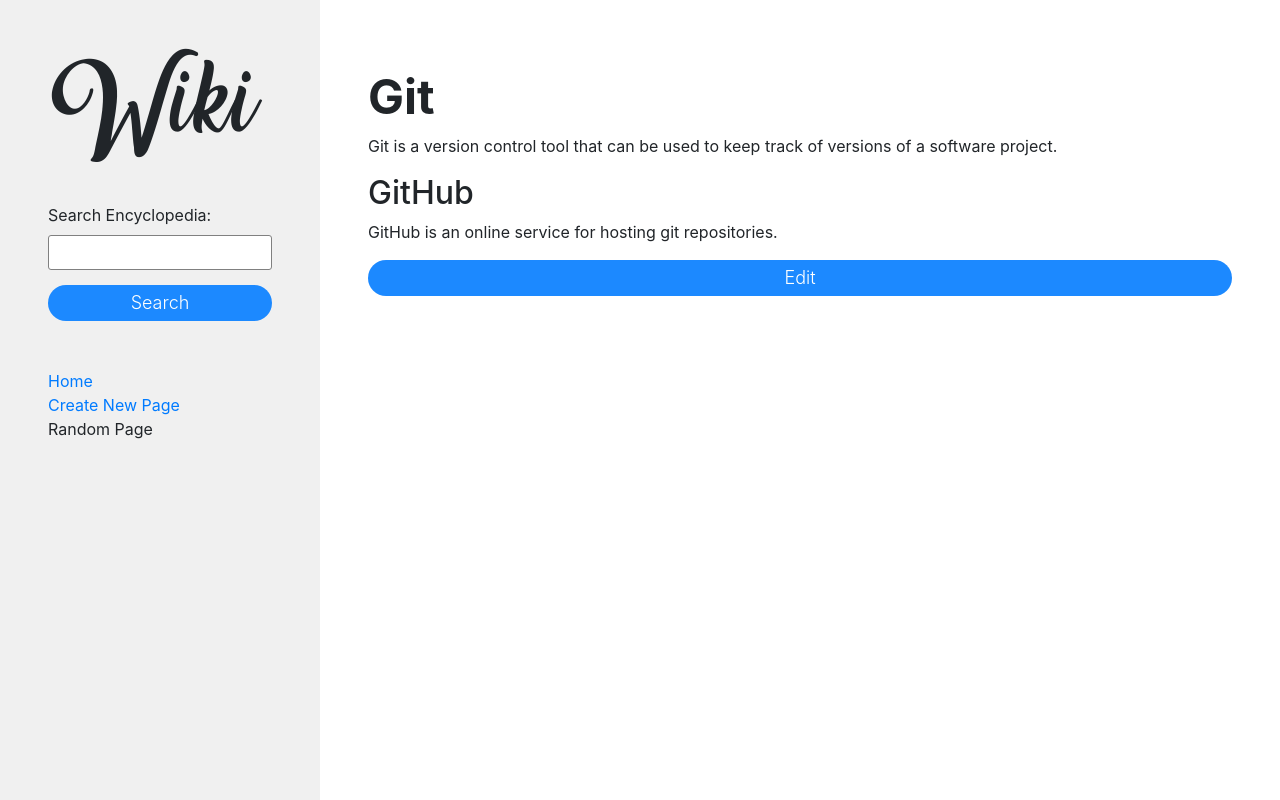
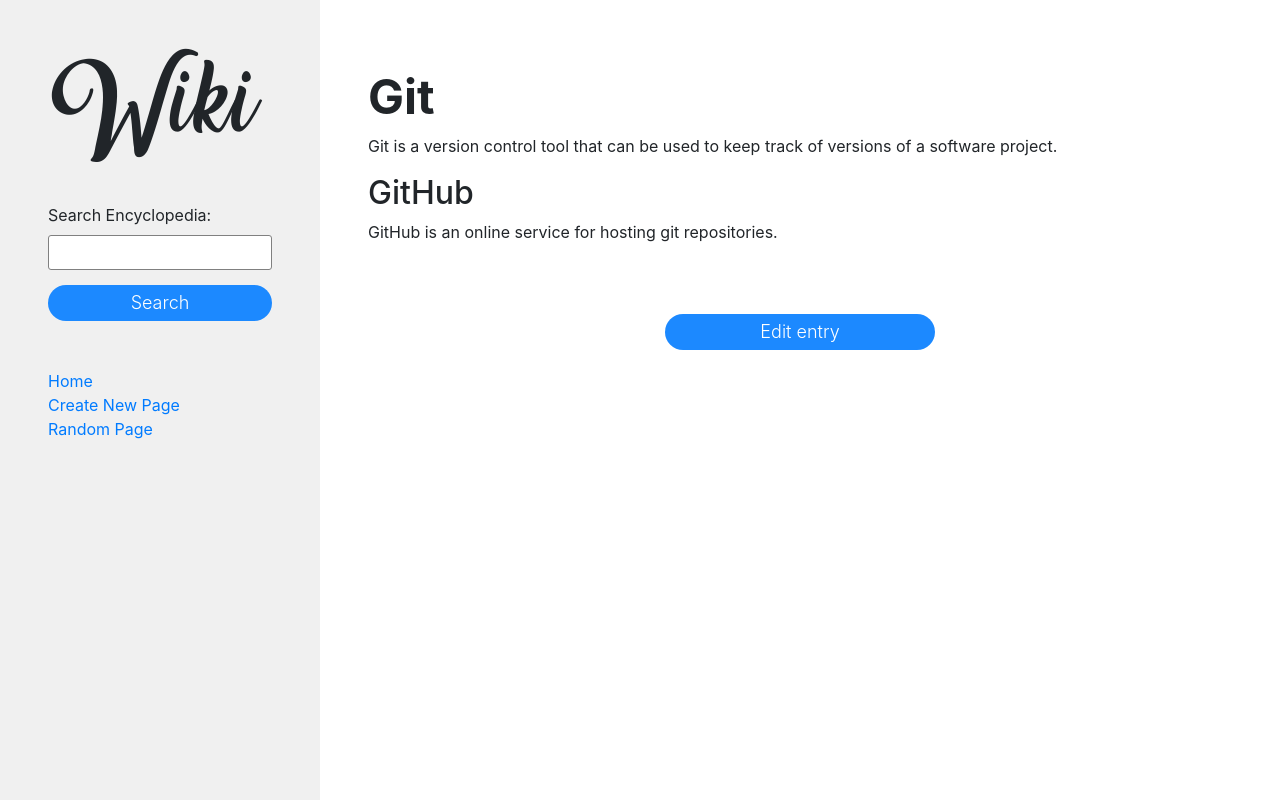
Before and after one commit to KenjiEmura/CS50, a Django app: page /wiki/Git in a window 1280 px wide. Run offline with Django 3.2, Linux system fonts and the light colour scheme; some libraries are stand-ins or nearby versions.

Commit message:
Finished 'edit entries' and go to random post

```diff
--- a/Course-2/Project 1 - Wiki/encyclopedia/static/encyclopedia/styles.css
+++ b/Course-2/Project 1 - Wiki/encyclopedia/static/encyclopedia/styles.css
@@ -70,7 +70,7 @@ td {
   font-weight: 600;
 }
 
-.submit-button {
+.button {
   position: relative;
   display: block;
   height: 36px;
@@ -83,7 +83,7 @@ td {
   cursor: pointer;
   transition: all 0.1s ease-in-out;
 }
-.submit-button:hover {
+.button:hover {
   background-color: #1460b1;
   border-color: transparent;
   transition: all 0.1s ease-in-out;
@@ -126,9 +126,9 @@ td {
   padding: 0 0 0 2em;
 }
 
-div.submit-button-wrapper {
+div.right-align-button-wrapper {
   display: flex;
-  justify-content: flex-end;
+  justify-content: center;
 }
 
 .error-message {
@@ -141,4 +141,9 @@ div.submit-button-wrapper {
   padding: 0.8em 0;
 }
 
+.edit-button {
+  margin-top: 3em;
+  width: 15em;
+}
+
 /*# sourceMappingURL=styles.css.map */
--- a/Course-2/Project 1 - Wiki/encyclopedia/static/encyclopedia/styles.scss
+++ b/Course-2/Project 1 - Wiki/encyclopedia/static/encyclopedia/styles.scss
@@ -81,7 +81,7 @@ td {
     font-weight: 600;
 }
 
-.submit-button {
+.button {
     position: relative;
     display: block;
     height: 36px;
@@ -138,9 +138,9 @@ td {
     padding: 0 0 0 2em;
 }
 
-div.submit-button-wrapper {
+div.right-align-button-wrapper {
     display: flex;
-    justify-content: flex-end;
+    justify-content: center;
 }
 
 .error-message {
@@ -152,3 +152,8 @@ div.submit-button-wrapper {
     border-radius: 5px;
     padding: 0.8em 0;
 }
+
+.edit-button {
+    margin-top: 3em;
+    width: 15em;
+}
--- a/Course-2/Project 1 - Wiki/encyclopedia/templates/encyclopedia/edit.html
+++ b/Course-2/Project 1 - Wiki/encyclopedia/templates/encyclopedia/edit.html
@@ -13,11 +13,12 @@
             </div>
         {% endif %}
 
-        <form id="new-entry-form" action="{% url 'encyclopedia:new-entry' %}" method="POST">
+        <form id="new-entry-form" action="{% url 'encyclopedia:edit' %}" method="POST">
             {% csrf_token %}
             {{ edit_form }}
+            <input type="hidden" name="entry_title" value="{{ title }}">
         </form>
-        <div class="submit-button-wrapper">
+        <div class="right-align-button-wrapper">
             <button type="submit" class="submit-button new-entry-submit-button" form="new-entry-form">Save Page</button>
         </div>
     </div>
--- a/Course-2/Project 1 - Wiki/encyclopedia/templates/encyclopedia/entry.html
+++ b/Course-2/Project 1 - Wiki/encyclopedia/templates/encyclopedia/entry.html
@@ -8,9 +8,11 @@
 
     {{ entry|safe|escape }}
 
-    <form action="{% url 'encyclopedia:edit' %}">
-        <input type="hidden" name="entry_title" value="{{ entry_title }}">
-        <input class="submit-button sidebar-button" type="submit" value="Edit">
-    </form>
+    <div class="right-align-button-wrapper">
+        <form action="{% url 'encyclopedia:edit' %}">
+            <input type="hidden" name="entry_title" value="{{ entry_title }}">
+            <input class="button edit-button" type="submit" value="Edit entry">
+        </form>
+    </div>
 
 {% endblock %}
--- a/Course-2/Project 1 - Wiki/encyclopedia/templates/encyclopedia/layout.html
+++ b/Course-2/Project 1 - Wiki/encyclopedia/templates/encyclopedia/layout.html
@@ -16,7 +16,7 @@
                 <h2 id="site-title">Wiki</h2>
                 <form class="search-form" action="{% url 'encyclopedia:query' %}" method="GET">
                     {{ search_form }}
-                    <input class="submit-button sidebar-button" type="submit" value="Search">
+                    <input class="button sidebar-button" type="submit" value="Search">
                 </form>
                 <div>
                     <a href="{% url 'encyclopedia:index' %}">Home</a>
@@ -25,7 +25,7 @@
                     <a href="{% url 'encyclopedia:new-entry' %}">Create New Page</a>
                 </div>
                 <div>
-                    Random Page
+                    <a href="{% url 'encyclopedia:random' %}">Random Page</a>
                 </div>
                 {% block nav %}
                 {% endblock %}
--- a/Course-2/Project 1 - Wiki/encyclopedia/templates/encyclopedia/new-entry.html
+++ b/Course-2/Project 1 - Wiki/encyclopedia/templates/encyclopedia/new-entry.html
@@ -18,7 +18,7 @@
             {{ new_entry.as_p }}
         </form>
         <div class="submit-button-wrapper">
-            <button type="submit" class="submit-button new-entry-submit-button" form="new-entry-form">Save Page</button>
+            <button type="submit" class="button new-entry-submit-button" form="new-entry-form">Save Page</button>
         </div>
     </div>
 
--- a/Course-2/Project 1 - Wiki/encyclopedia/urls.py
+++ b/Course-2/Project 1 - Wiki/encyclopedia/urls.py
@@ -8,5 +8,6 @@ urlpatterns = [
     path("<str:entry_title>", views.entry, name="entry"),
     path("search/", views.query, name="query"),
     path("new-entry/", views.new_entry, name="new-entry"),
-    path("edit/", views.edit, name="edit")
+    path("edit/", views.edit, name="edit"),
+    path("random/", views.random, name="random")
 ]
--- a/Course-2/Project 1 - Wiki/encyclopedia/views.py
+++ b/Course-2/Project 1 - Wiki/encyclopedia/views.py
@@ -1,9 +1,9 @@
 from django.http import HttpResponseRedirect
-from django.urls import reverse
 from django.shortcuts import render
 from django.urls import reverse
 from unidecode import unidecode
 from markdown2 import Markdown
+from random import randint
 from django import forms
 from . import util
 
@@ -24,12 +24,10 @@ class NewEntry(forms.Form):
         )
 
 class EditForm(forms.Form):
-    edit_content = forms.CharField(
+    edited_content = forms.CharField(
         label = "Edit the content of the entry:",
         widget = forms.Textarea( attrs = {'class':'input-text entry-content'} )
         )
-
-
 
 
 # Routes -------------------------------------------------------------------------------------
@@ -110,10 +108,30 @@ def edit(request):
     if request.method == "GET":
         data = request.GET
         title = data["entry_title"]
-        entry = util.get_entry(title).split("\n", 1)[1]
-        edit_form = EditForm( initial={'edit_content': entry.split("\n", 1)[1]} )
+        entry = util.get_entry(title)
+        parsed_entry = " ".join(entry.split())
+        edit_form = EditForm( initial={'edited_content': entry.split("\n", 2)[2]} )
         return render(request, "encyclopedia/edit.html", {
             "title": title,
             "edit_form": edit_form,
             "search_form": NewSearchForm()
         })
+    else:
+        data = request.POST
+        title = data["entry_title"]
+        content = "# " + title + "\n\n" + data["edited_content"]
+        util.save_entry(title, content)
+        return HttpResponseRedirect( reverse( "encyclopedia:entry", args = [title] ) )
+
+def random(request):
+    entries = util.list_entries()
+    max_index = len(util.list_entries()) - 1
+    random_number = randint(0, max_index)
+    return HttpResponseRedirect( reverse( "encyclopedia:entry", args = [ entries[random_number] ] ) )
+    # return render(request, "encyclopedia/test.html", {
+    #     "max_index": max_index,
+    #     "random_number": random_number,
+    #     "random_entry": entries[random_number],
+    #     "entries": entries,
+    #     "search_form": NewSearchForm()
+    # })
```
Also changed, not shown: Course-2/Project 1 - Wiki/encyclopedia/templates/encyclopedia/test.html (+10 -4 lines), Course-2/Project 1 - Wiki/entries/Juanchito.md (deleted, +0 -3 lines), Course-2/Project 1 - Wiki/entries/Kenji-Emura.md (deleted, +0 -7 lines), Course-2/Project 1 - Wiki/entries/Molestando.md (deleted, +0 -3 lines), Course-2/Project 1 - Wiki/entries/Pasemelo.md (deleted, +0 -3 lines), Course-2/Project 1 - Wiki/entries/Pepito.md (deleted, +0 -3 lines), Course-2/Project 1 - Wiki/entries/Perensejito.md (deleted, +0 -55 lines), Course-2/Project 1 - Wiki/entries/Sumar.md (deleted, +0 -3 lines), Course-2/Project 1 - Wiki/entries/asdasdasd.md (deleted, +0 -3 lines), Course-2/Project 1 - Wiki/entries/hello moto.md (deleted, +0 -13 lines), 1 other file.
